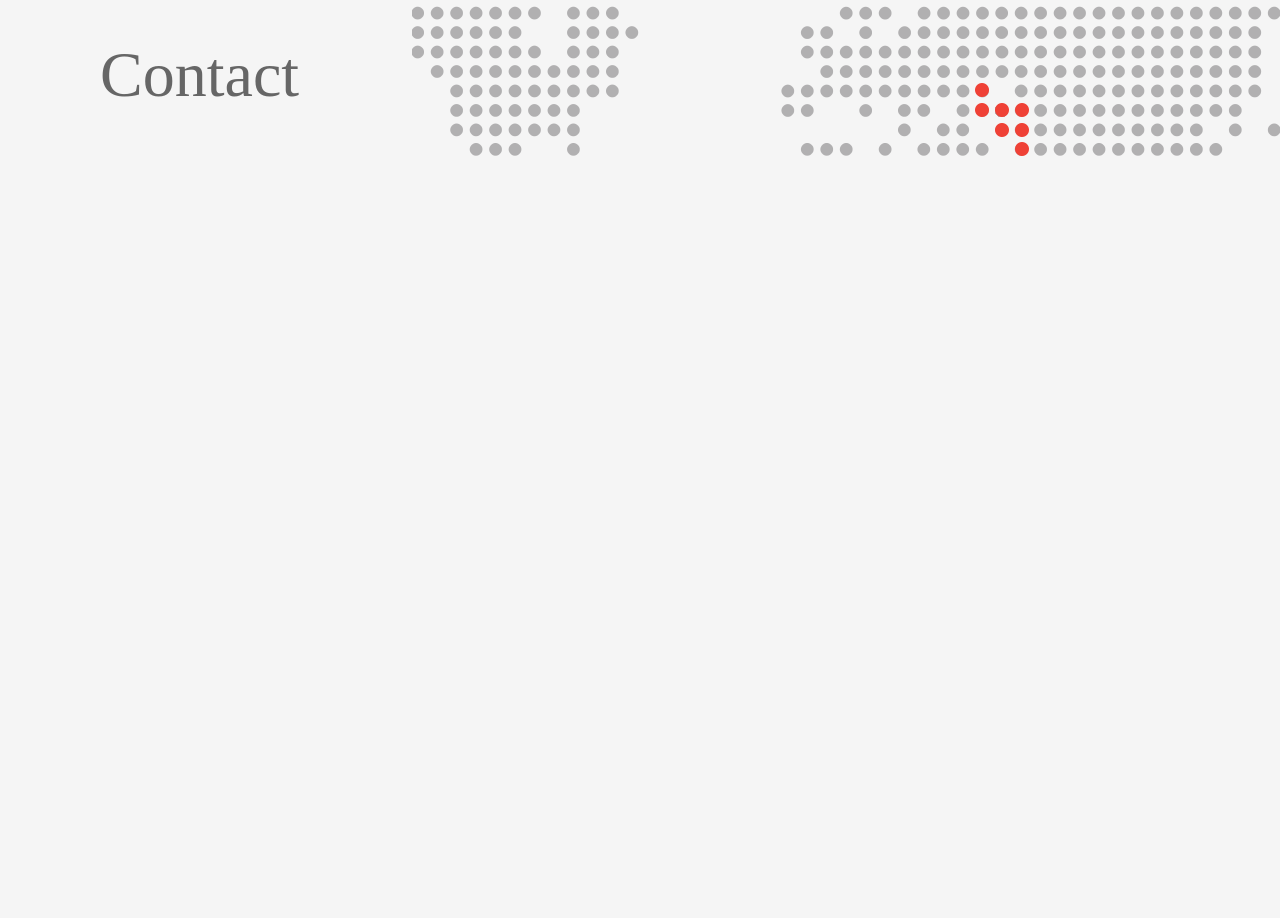
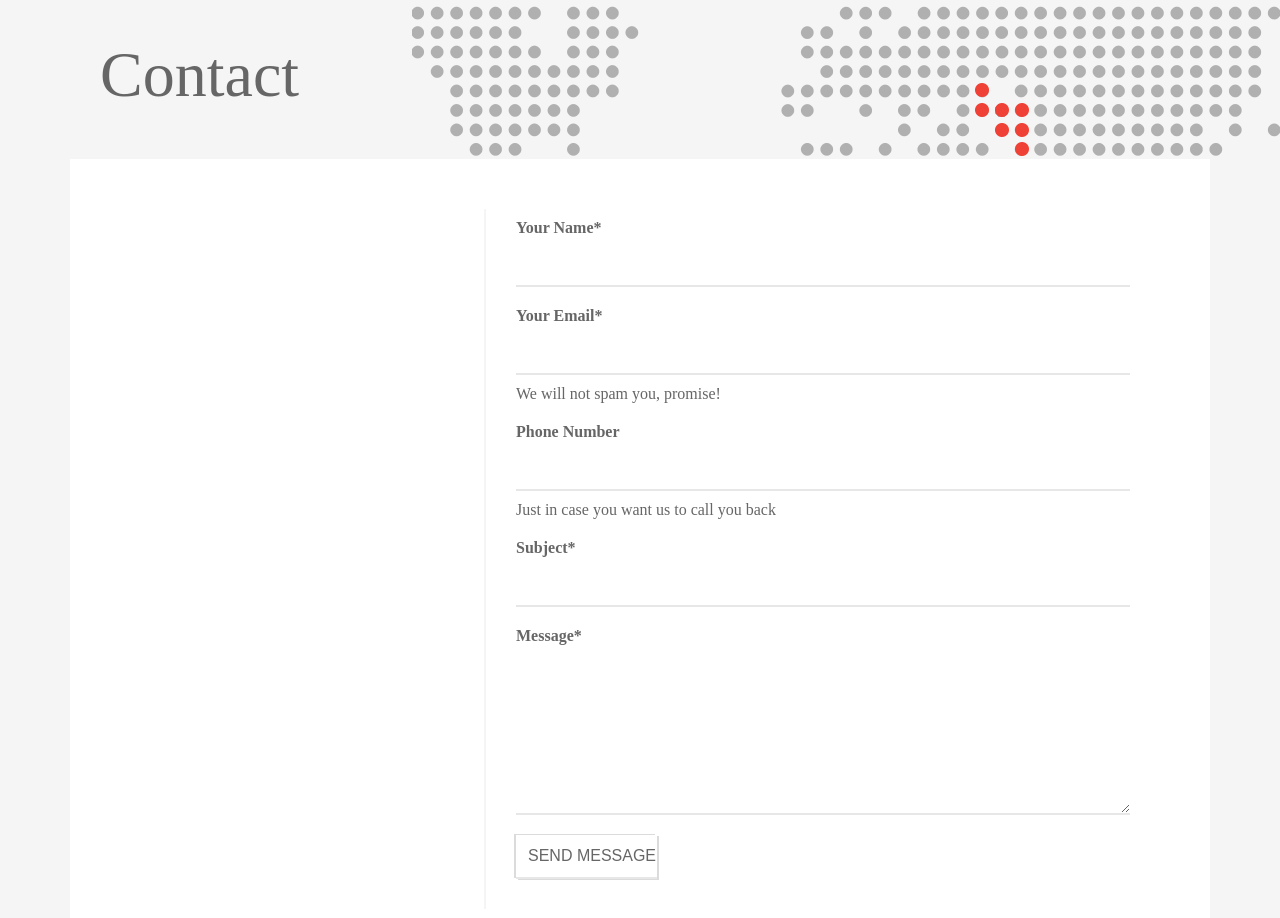
Before and after one commit to swandevagency/git-training, a plain HTML site: page index.html in a window 1280 px wide. Shown: the part 74-992 px from the top of the page. Before the commit the page ends 800 px from the top, so only its background shows below. Drawn offline with Linux system fonts and the light colour scheme.

Commit message:
ContactUs-Section-Created

```diff
--- a/index.html
+++ b/index.html
@@ -37,5 +37,41 @@
             <h1>Contact</h1>
         </section>
     </landing>
+    <article>
+        <section class="contact-us-section-wrapper">
+            <div class="contact-us-section-wrapper-items">
+                <div class="contact-us-left-section-wrapper">
+
+                </div>
+                <div class="contact-us-right-section-wrapper">
+                    <div>
+                        <label>Your Name*</label>
+                        <input type="text">
+                    </div>
+                    <div>
+                        <label>Your Email*</label>
+                        <input type="email">
+                        <p>We will not spam you, promise!</p>
+                    </div>
+                    <div>
+                        <label>Phone Number</label>
+                        <input type="tel">
+                        <p>Just in case you want us to call you back</p>
+                    </div>
+                    <div>
+                        <label>Subject*</label>
+                        <input type="text">
+                    </div>
+                    <div>
+                        <label>Message*</label>
+                        <textarea></textarea>
+                    </div>
+                    <div class="Send-button">
+                        <input type="button" value="Send Message">
+                    </div>
+                </div>
+            </div>
+        </section>
+    </article>
 </body>
 </html>
--- a/style.scss
+++ b/style.scss
@@ -99,3 +99,79 @@ body{
         font-size: 64px;
     }
 }
+
+.contact-us-section-wrapper{
+    width: 100%;
+    padding: 0px 70px;
+}
+
+.contact-us-section-wrapper-items{
+    width: 100%;
+    background-color: #fff;
+    display: flex;
+    flex-flow: row nowrap;
+    padding: 50px;
+}
+
+.contact-us-left-section-wrapper{
+    width: 35%;
+}
+
+.contact-us-right-section-wrapper{
+    width: 65%;
+    border-left: 2px solid #f5f5f5;
+    display: flex;
+    flex-direction: column;
+    padding: 10px 30px;
+
+    div{
+        width: 100%;
+        display: flex;
+        flex-flow: column;
+
+        margin-bottom: 20px;
+    }
+
+    label{
+        color: #666;
+        font-size: 16px;
+        font-weight: 700;
+        margin-bottom: 20px;
+    }
+
+    textarea{
+        width: 100%;
+        height: 150px;
+        border: none;
+        border-bottom: 2px solid #e7e7e7;
+        outline: none;
+        padding: 5px;
+        font-size: 16px;
+    }
+
+
+    input{
+        border: none;
+        border-bottom: 2px solid #e7e7e7;
+        outline: none;
+        padding: 5px;
+        font-size: 16px;
+    }
+
+    p{
+        margin-top: 10px;
+        color: #666;
+    }
+
+    .Send-button{
+        input{
+            background-color: #fff;
+            box-shadow: 2px 1px rgba(0, 0, 0, 0.14), -2px -1px rgba(0, 0, 0, 0.14);
+            width: 23%;
+            padding: 12px;
+            color: #666;
+            font-weight: 300;
+            text-transform: uppercase;
+        }
+    }
+}
```
Also changed, not shown: style.css, 1 other file.
